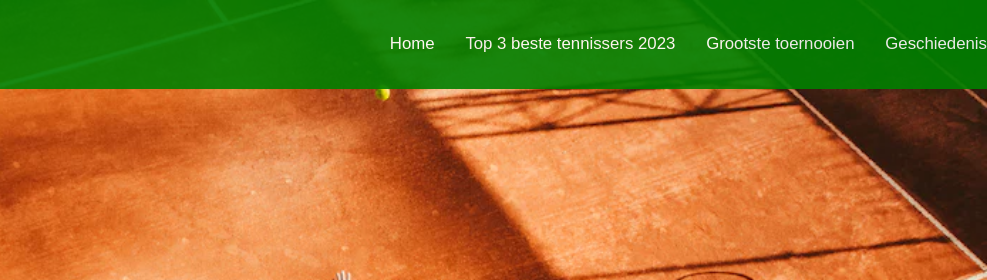
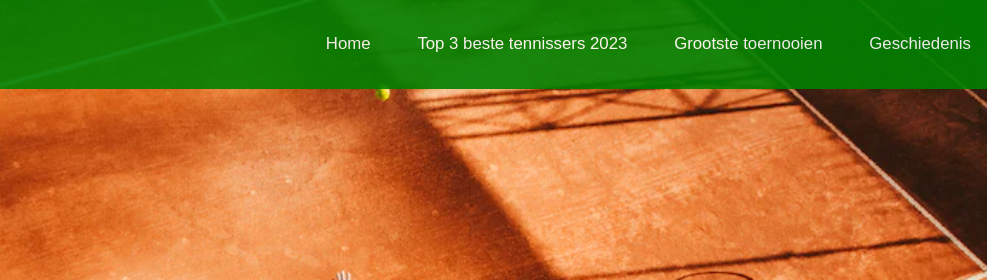
Before and after one commit to Liviarosenthal/website-internetstandaarden, a plain HTML site: page index.html in a window 1280 px wide. Shown: the top 280 px of the page, 293-1280 px from the left. Drawn offline with Linux system fonts and the light colour scheme.

Commit message:
Add files via upload

```diff
--- a/style.css
+++ b/style.css
@@ -74,6 +74,7 @@ li {
     color: white;
     font-size: 2.1vh;
     margin-left: 3.3vh;
+    margin-right: 2vh;
     transition: ease-in-out 800ms;
 
 }
```
